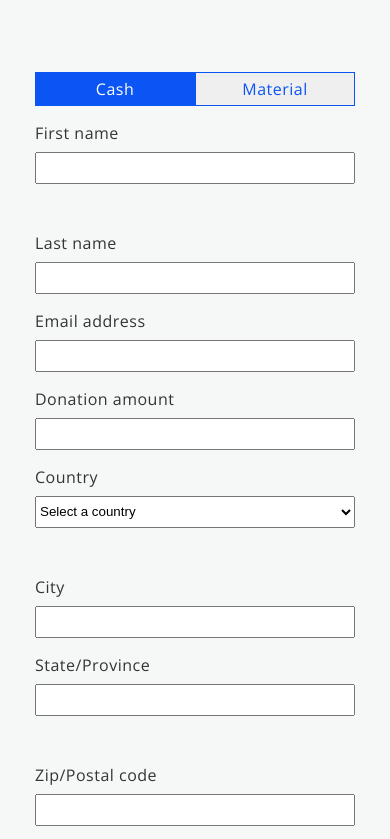
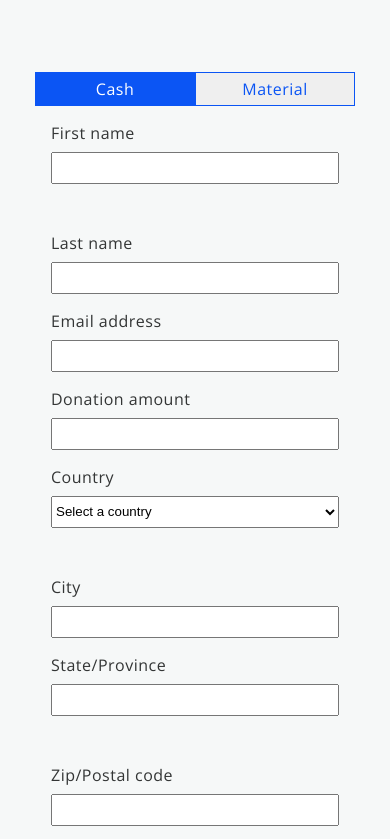
Before and after one commit to Etinhandy/donate, a plain HTML site: page index.html in a window 390 px wide. Shown: the part 1381-2220 px from the top of the page. Drawn offline with nearby package versions, Linux system fonts and the light colour scheme; no server answers.

Commit message:
error testing now

```diff
--- a/css/donation.css
+++ b/css/donation.css
@@ -358,8 +358,9 @@ input[type="radio"]:checked {
     padding: 2rem 1.5rem;
   }
 
-  .donation-input-row {
+  .donation-input-row, .donation-input-2 {
     flex-direction: column;
+    padding: 0 1rem;
   }
 
   .donation-input-2 input {
@@ -407,4 +408,5 @@ input[type="radio"]:checked {
     width: 100%;
     padding: 1.3rem;
   }
+
 }
```
